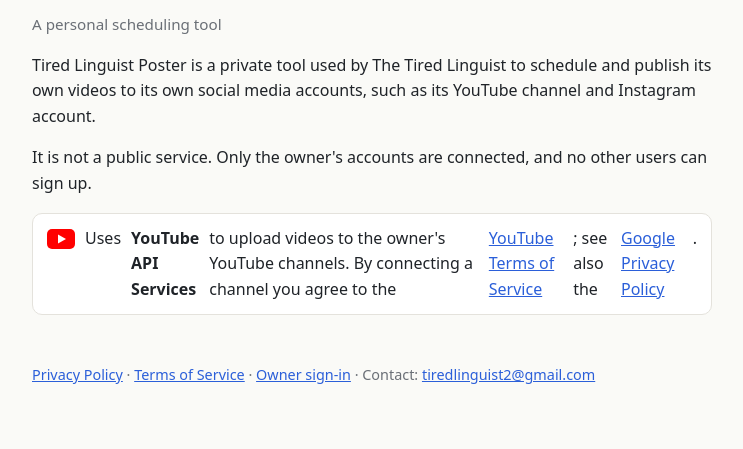
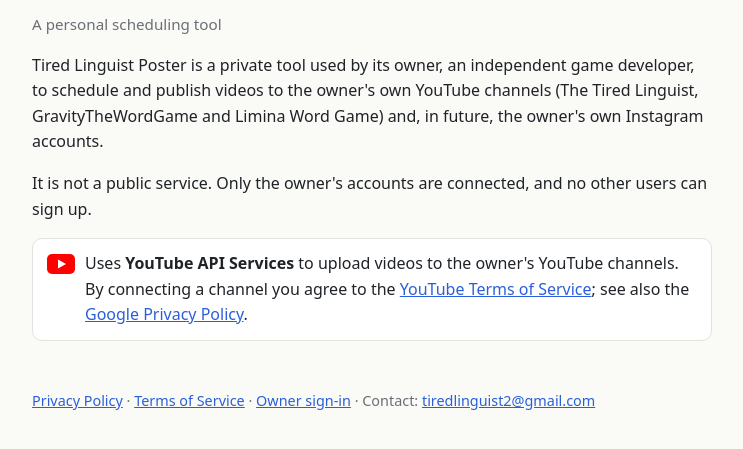
Before and after one commit to NagaSelv/gravity-videos, a website: page poster/site/public/index.html in a window 1280 px wide. Shown: the part 97-546 px from the top of the page, without its empty margins (268-1011 px from the left). Drawn offline with Linux system fonts and the light colour scheme.

Commit message:
Poster home page: fix YouTube notice layout, list all three channels
Co-Authored-By: Claude Opus 5.5 <noreply@anthropic.com>
Claude-Session: https://claude.ai/code/session_016HkrQEiz9ieUZ6xBHWRE6W

```diff
--- a/poster/site/public/index.html
+++ b/poster/site/public/index.html
@@ -4,8 +4,8 @@
 <body>
 <h1>Tired Linguist Poster</h1>
 <p class="muted">A personal scheduling tool</p>
-<p>Tired Linguist Poster is a private tool used by The Tired Linguist to schedule and publish its own videos to its own social media accounts, such as its YouTube channel and Instagram account.</p>
+<p>Tired Linguist Poster is a private tool used by its owner, an independent game developer, to schedule and publish videos to the owner's own YouTube channels (The Tired Linguist, GravityTheWordGame and Limina Word Game) and, in future, the owner's own Instagram accounts.</p>
 <p>It is not a public service. Only the owner's accounts are connected, and no other users can sign up.</p>
-<p class="yt"><svg width="28" height="20" viewBox="0 0 28 20" aria-hidden="true"><rect width="28" height="20" rx="5" fill="#FF0000"/><path d="M11 5.5v9l8-4.5z" fill="#fff"/></svg> Uses <b>YouTube API Services</b> to upload videos to the owner's YouTube channels. By connecting a channel you agree to the <a href="https://www.youtube.com/t/terms">YouTube Terms of Service</a>; see also the <a href="https://policies.google.com/privacy">Google Privacy Policy</a>.</p>
+<p class="yt"><svg width="28" height="20" viewBox="0 0 28 20" aria-hidden="true"><rect width="28" height="20" rx="5" fill="#FF0000"/><path d="M11 5.5v9l8-4.5z" fill="#fff"/></svg><span>Uses <b>YouTube API Services</b> to upload videos to the owner's YouTube channels. By connecting a channel you agree to the <a href="https://www.youtube.com/t/terms">YouTube Terms of Service</a>; see also the <a href="https://policies.google.com/privacy">Google Privacy Policy</a>.</span></p>
 <footer><a href="/privacy.html">Privacy Policy</a> · <a href="/terms.html">Terms of Service</a> · <a href="/app/">Owner sign-in</a> · Contact: <a href="mailto:tiredlinguist2@gmail.com">tiredlinguist2@gmail.com</a></footer>
 </body></html>
```
